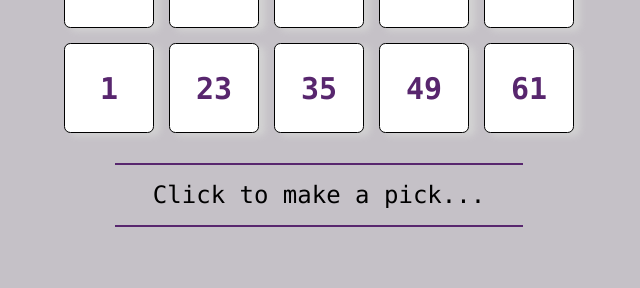
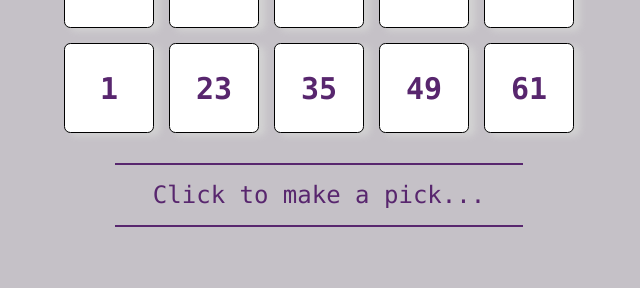
Before and after one commit to btcorbett/bingo, a Flask app: page /admin in a window 1280 px wide. Shown: the part 512-800 px from the top of the page, without its empty margins (321-961 px from the left). Run offline with Flask 2, Linux system fonts and the light colour scheme.

Commit message:
-Change pick {color}.

```diff
--- a/static/main.css
+++ b/static/main.css
@@ -19,6 +19,7 @@ p {
   margin: 0 auto;
   border-top: 2px solid #58266e;
   border-bottom: 2px solid #58266e;
+  color: #58266e;
   font-size: 1.5rem;
   padding: 1rem 0;
   cursor: pointer;
```
